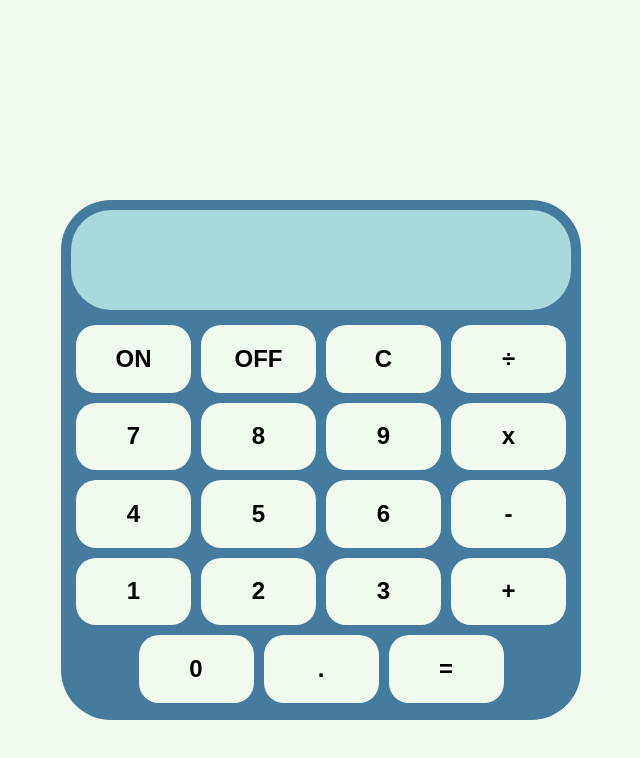
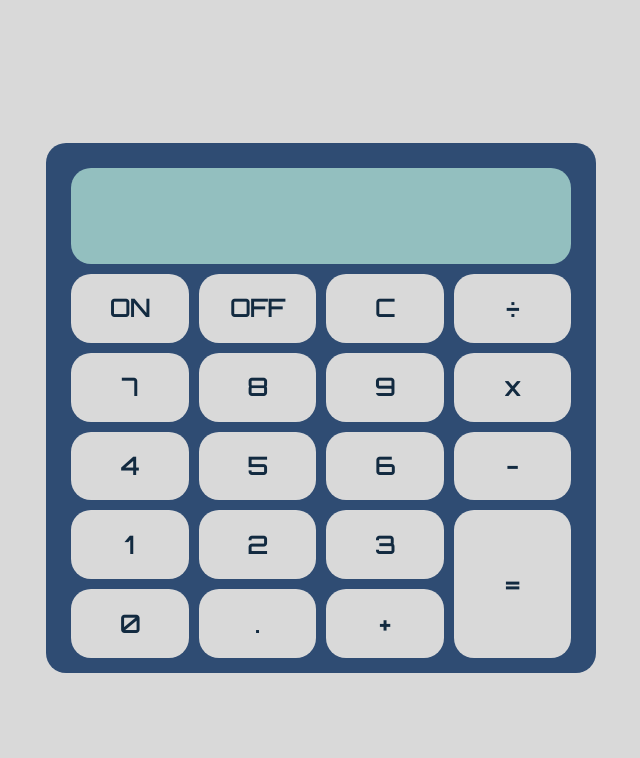
Before and after one commit to mk111996/calculator, a plain HTML site: page index.html in a window 1280 px wide. Shown: the whole page, without its empty margins (319-959 px from the left). Drawn offline with Linux system fonts and the light colour scheme; a web font is replaced by a local one.

Commit message:
some modifications, will come back some time

```diff
--- a/index.html
+++ b/index.html
@@ -4,7 +4,6 @@
     <meta charset="UTF-8">
     <meta name="viewport" content="width=device-width, initial-scale=1.0">
     <link rel="stylesheet" type="text/css" href="styles.css" />
-    <link href="https://fonts.googleapis.com/css2?family=Roboto:ital,wght@0,400;1,100&family=Skranji&display=swap" rel="stylesheet">
     <title>Calculator</title>
 </head>
 <body>
@@ -14,22 +13,22 @@
             <button id="on">ON</button>
             <button id="off">OFF</button>
             <button id="clear">C</button>
-            <button id="integer">÷</button>
-            <button id="seven">7</button>
-            <button id="eight">8</button>
-            <button id="nine">9</button>
-            <button id="multiply">x</button>
-            <button id="four">4</button>
-            <button id="five">5</button>
-            <button id="six">6</button>
-            <button id="minus">-</button>
-            <button id="one">1</button>
-            <button id="two">2</button>
-            <button id="three">3</button>
-            <button id="sum">+</button>
-            <button id="zero">0</button>
-            <button id="comma">.</button>
+            <button id="operation">÷</button>
+            <button id="number">7</button>
+            <button id="number">8</button>
+            <button id="number">9</button>
+            <button id="operation">x</button>
+            <button id="number">4</button>
+            <button id="number">5</button>
+            <button id="number">6</button>
+            <button id="operation">-</button>
+            <button id="number">1</button>
+            <button id="number">2</button>
+            <button id="number">3</button>
             <button id="equal">=</button>
+            <button id="number">0</button>
+            <button id="number">.</button>
+            <button id="operation">+</button>
         </div>
     </div>
     <script src="script.js" charset="UTF-8"></script>
--- a/script.js
+++ b/script.js
@@ -1,11 +1,62 @@
+const resultNumber = document.querySelector(".operation-result");
+const numberButtons = document.querySelectorAll("#number");
+const operationButtons = document.querySelectorAll("#operation");
+const equalOperation = document.querySelector("#equal");
+const clearOperation = document.querySelector("#clear");
 const turnOn = document.querySelector("#on");
 const turnOff = document.querySelector("#off");
-const operationResult = document.querySelector(".operation-result");
 
-turnOn.addEventListener("click", () => {
-    operationResult.textContent = "0";
+let result = "";
+
+operationButtons.forEach((button) => button.addEventListener("click", operationResult));
+
+equalOperation.addEventListener("click", calculate);
+
+clearOperation.addEventListener("click", clear);
+
+turnOn.addEventListener("click", on);
+
+turnOff.addEventListener("click", off);
+
+numberButtons.forEach((button) => {
+    button.addEventListener("click", displayNumber)
 });
 
-turnOff.addEventListener("click", () => {
-    operationResult.textContent = "";
-});
+function displayNumber() {
+    if (this.textContent === "." && resultNumber.innerHTML.includes(".")) return;
+    if (this.textContent === "." && resultNumber.innerHTML === "") return resultNumber.innerHTML = "0.";
+    resultNumber.innerHTML += this.textContent;
+}
+
+function operationResult() {
+    if (resultNumber.innerHTML === "" && this.textContent ==="-") {
+        resultNumber.innerHTML = "-";
+        return;
+    }
+    else if (resultNumber.innerHTML === "") {
+        return;
+    }
+
+}
+
+function calculate() {
+    let a = Number(resultNumber.innerHTML);
+    let b = Number(resultNumber.innerHTML);
+
+    if (resultNumber.innerHTML === "+") {
+        result = a + b;
+        resultNumber.innerHTML = result;
+    }
+}
+
+function clear() {
+    resultNumber.textContent = "0";
+}
+
+function on() {
+    resultNumber.textContent = "0";
+}
+
+function off() {
+    resultNumber.textContent = "";
+}
--- a/styles.css
+++ b/styles.css
@@ -1,57 +1,75 @@
+@import url('https://fonts.googleapis.com/css2?family=Orbitron&display=swap');
+
+html, button {
+    font-family: 'Orbitron', sans-serif;
+}
+
 body {
-    background: #f1faee;
-    font-family: 'Roboto', sans-serif;
+    min-height: 100vh;
+    background: #D9D9D9;
+    display: flex;
+    justify-content: center;
+    align-items: center;
 }
 
 #container {
-    width: 500px;
-    height: 500px;
-    background: #457B9D;
-    margin: 200px auto;
-    border-radius: 50px;
-    padding: 10px;
-    color: #1D3557;
+    height: 60vh;
+    min-width: 500px;
+    max-width: 500px;
+    background: #2F4C73;
+    padding: 25px;
+    border-radius: 20px;
 }
 
 .screen {
-    width: 500px;
-    height: 100px;
-    background: #A8DADC;
-    margin: auto;
-    border-radius: 40px;
+    width: 100%;
+    min-height: 20%;
+    max-height: min-content;
+    background-color: #93BFBF;
+    color: #122A40;
+    word-break: break-all;
+    text-align: right;
+    display: flex;
+    flex-direction: column-reverse;
+    justify-content: space-between;
     font-size: 48px;
-    line-height: 100px;
-    text-align: center;
+    border-radius: 20px;
 }
 
 .operation-result {
-    vertical-align: middle;
+    padding-right: 10px;
 }
 
 .operations {
     margin-top: 10px;
-    display: flex;
-    justify-content: center;
-    flex-wrap: wrap;
+    height: 80%;
+    display: grid;
+    grid-template-columns: repeat(4, 1fr);
+    grid-template-rows: repeat(5, 1fr);
+    gap: 10px;
 }
 
 .operations button {
-    width: 115px;
-    height: 67.5px;
+    font-size: 24px;
+    background: #D9D9D9;
+    border: none;
+    outline: none;
+    cursor: pointer;
+    transition: all .2s ease-in-out;
+    font-weight: bold;
+    color: #122A40;
     border-radius: 20px;
-    border-style: none;
-    margin: 5px;
-    font-size: 24px;
-    font-weight: bold;
-    background: #F1FAEE;
-    cursor: pointer;
 }
 
 .operations button:hover {
-    background: #1D3557;
-    color: #F1FAEE;
+    background: #30BF62;
 }
 
 .operations button:active {
-    background: #E63946;
+    background: #FB8A1B;
 }
+
+#equal {
+    grid-row: -1/-3;
+    grid-column: -2/-1;
+}
```
